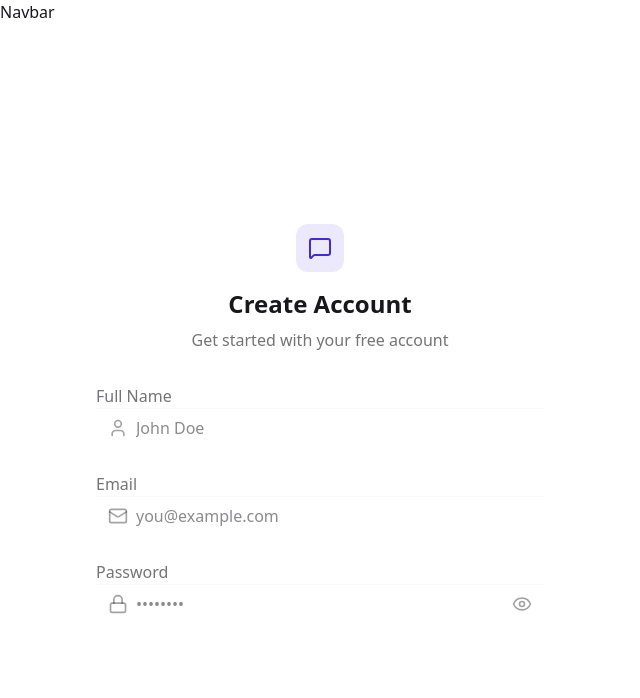
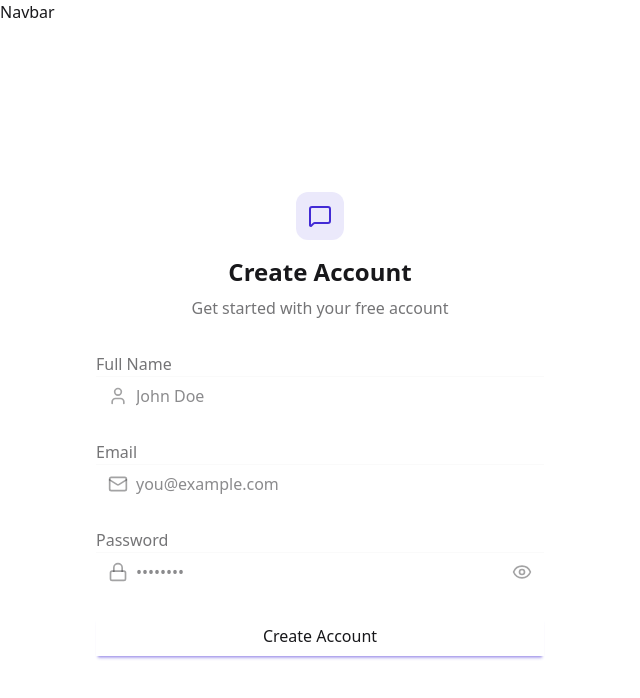
Before and after one commit to anasxyz/chat-app, a React (Vite) app in the folder frontend/: page /signup in a window 1280 px wide. Shown: the top 698 px of the page, without its empty margins (0-640 px from the left). Built offline with nearby package versions, Linux system fonts and the light colour scheme; no server answers.

Commit message:
Added create account button

```diff
--- a/frontend/src/pages/SignUpPage.jsx
+++ b/frontend/src/pages/SignUpPage.jsx
@@ -1,6 +1,6 @@
 import React, { useState } from 'react';
 import { useAuthStore } from '../store/useAuthStore';
-import { Eye, EyeOff, Lock, Mail, MessageSquare, User } from 'lucide-react';
+import { Eye, EyeOff, Loader2, Lock, Mail, MessageSquare, User } from 'lucide-react';
 
 const SignUpPage = () => {
   const [showPassword, setShowPassword] = useState(false);
@@ -10,7 +10,7 @@
     password: "",
   });
 
-  const { signup, isSigningup } = useAuthStore();
+  const { signUp, isSigningUp } = useAuthStore();
 
   const validateForm = () => {
 
@@ -101,6 +101,17 @@
               </button>
             </div>
           </div>
+
+          <button type="submit" className="btn btn-primary w-full" disabled={isSigningUp}>
+            {isSigningUp ? (
+            <>
+              <Loader2 className="size-5 animate-spin" />
+              Loading...
+            </>
+            ) : (
+              "Create Account"
+            )}
+          </button>
         </form>
       </div>
     </div>
```
